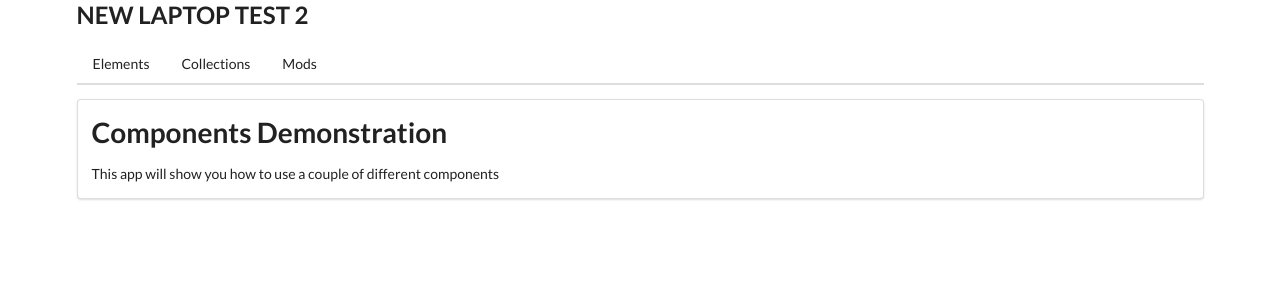
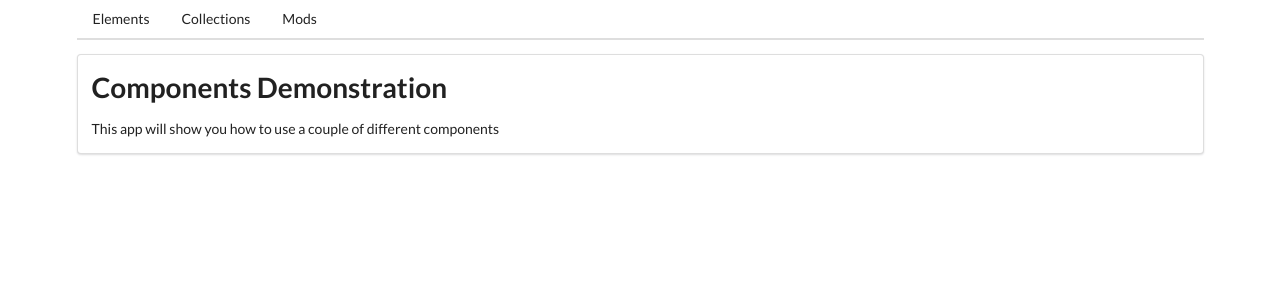
Before and after one commit to Tony940426/Angular-Comps, an Angular app: page / in a window 1280 px wide. Shown: the top 300 px of the page. Built offline with nearby package versions, Linux system fonts and the light colour scheme.

Commit message:
Return back to normal after test

```diff
--- a/src/app/app.component.html
+++ b/src/app/app.component.html
@@ -1,5 +1,4 @@
 <div class="ui container">
-  <H2>NEW LAPTOP TEST 2</H2>
     <div class="ui secondary pointing menu">
       <a routerLink="/elements" routerLinkActive="active" class="item">Elements</a>
       <a routerLink="/collections" routerLinkActive="active" class="item">Collections</a>
```
